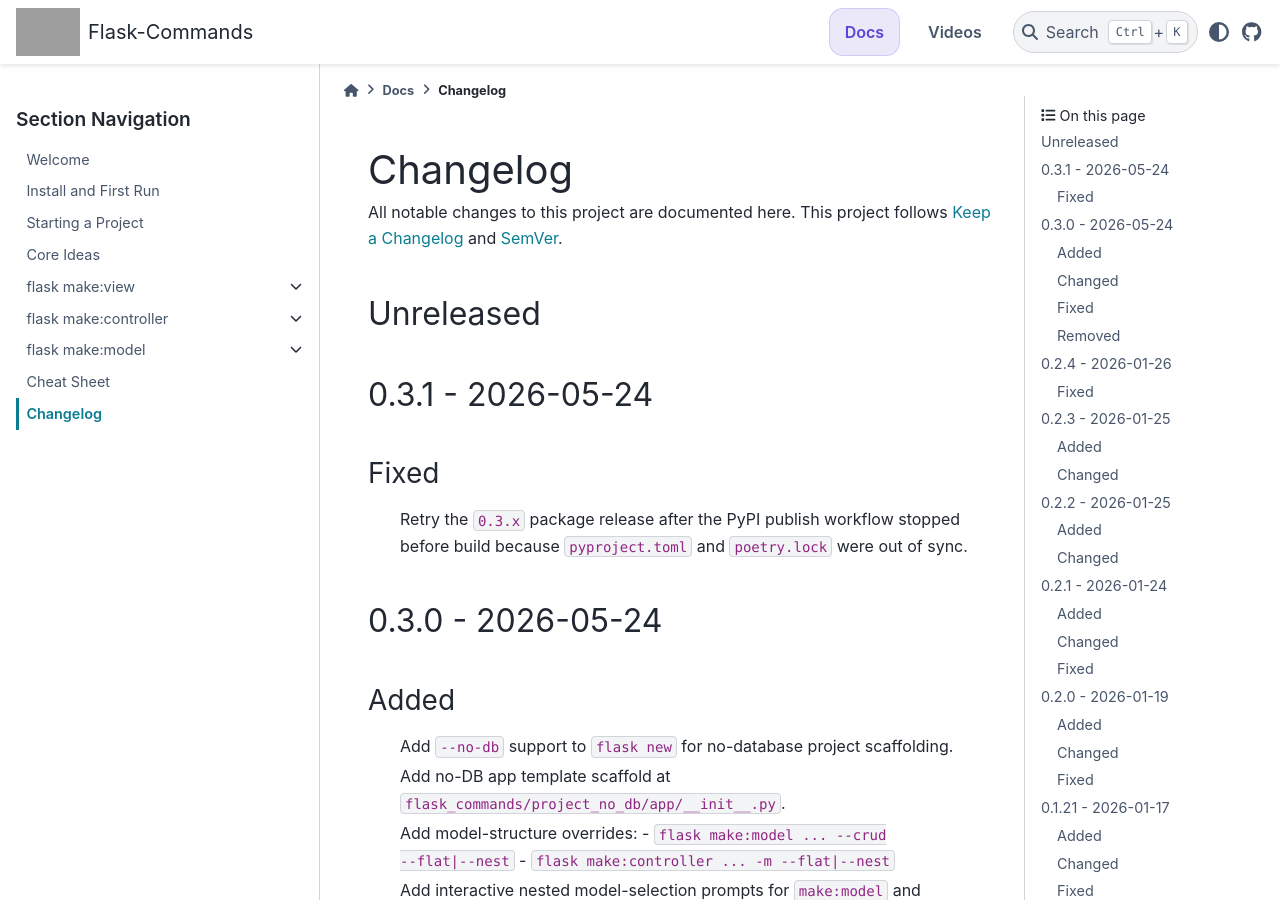
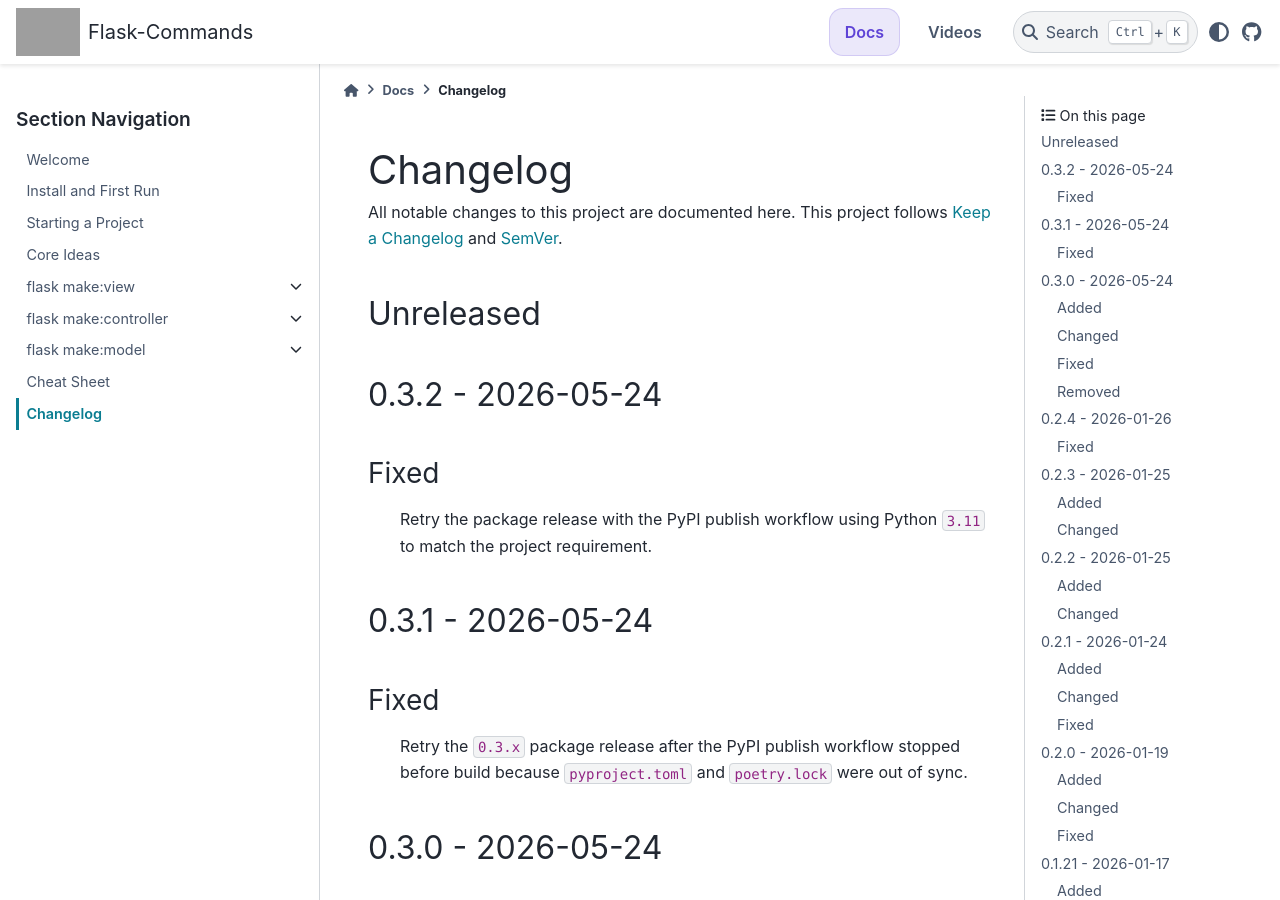
Before and after one commit to VoyagerX21/flask-commands, a Sphinx documentation site: the page built from docs/source/changelog.rst, in a window 1280 px wide and 900 px high. Built offline with Sphinx 7.4.7 and the PyData theme 0.15.4, drawn with Linux system fonts in a browser that asks for light colours; grey boxes are pictures that could not be loaded.

Commit message:
fix(release): prepare 0.3.2 publish retry
- Bump package version to 0.3.2
- Update the PyPI publish workflow to use Python 3.11
- Align the publish workflow Poetry version with the generated lock file
- Add changelog notes for the publish retry

```diff
--- a/docs/source/changelog.rst
+++ b/docs/source/changelog.rst
@@ -7,6 +7,12 @@
 
 Unreleased
 ----------
+
+0.3.2 - 2026-05-24
+-------------------
+Fixed
+~~~~~
+- Retry the package release with the PyPI publish workflow using Python ``3.11`` to match the project requirement.
 
 0.3.1 - 2026-05-24
 -------------------
--- a/pyproject.toml
+++ b/pyproject.toml
@@ -1,6 +1,6 @@
 [project]
 name = "flask-commands"
-version = "0.3.1"
+version = "0.3.2"
 description = "A set of command line tools that help you scaffold out your flask application quickly."
 authors = [
     {name = "Drew Butcher",email = "drewlbutcher@gmail.com"}
```
Also changed, not shown: 1 other file.
